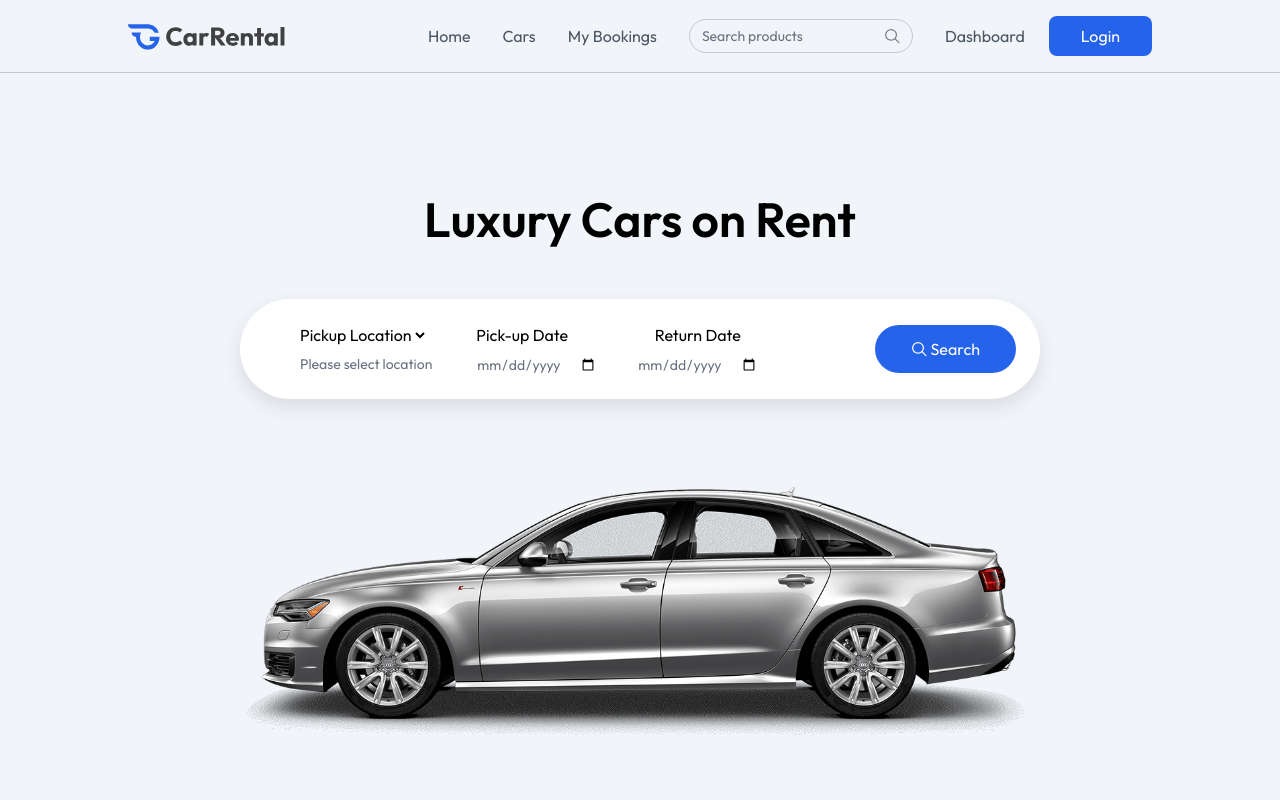
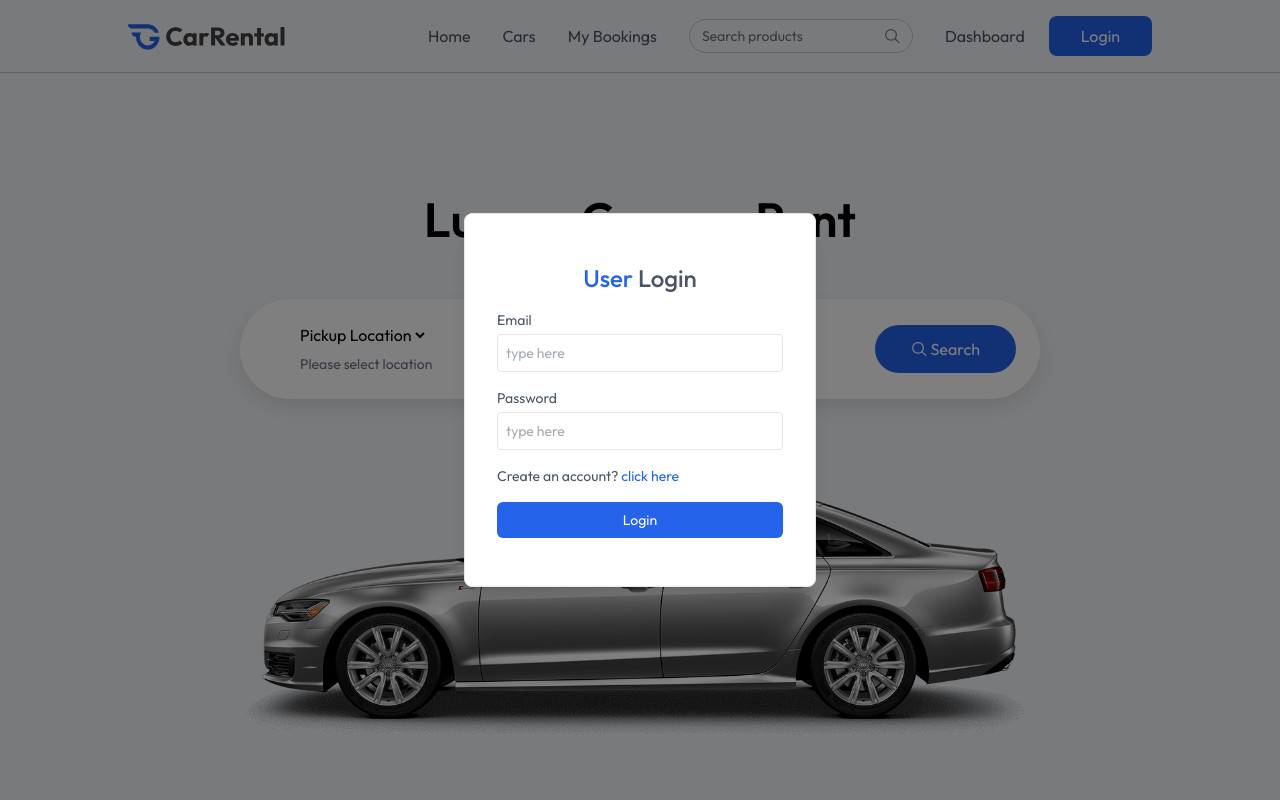
Before and after one commit to Nhat2210/Car-Rental, a React (Vite) app in the folder client/: page / in a window 1280 px wide. Shown: the top 800 px of the page. Built offline with nearby package versions, Linux system fonts and the light colour scheme.

Commit message:
feat(Login Page): build UI

```diff
--- a/client/src/App.jsx
+++ b/client/src/App.jsx
@@ -11,13 +11,15 @@
 import AddCar from './pages/owner/AddCar'
 import ManageCars from './pages/owner/ManageCars'
 import ManageBookings from './pages/owner/ManageBookings'
+import Login from './components/Login'
 
 const App = () => {
 
-  const [showLogin, setShowLogin] = useState(false)
+  const [showLogin, setShowLogin] = useState(true)
   const isOwnerPath = useLocation().pathname.startsWith('/owner')
   return (
     <>
+      {showLogin && <Login setShowLogin={setShowLogin} />}
       {!isOwnerPath && <Navbar setShowLogin={setShowLogin} />}
 
 
--- /dev/null
+++ b/client/src/components/Login.jsx
@@ -0,0 +1,50 @@
+import React from 'react'
+
+const Login = ({ setShowLogin }) => {
+
+    const [state, setState] = React.useState("login");
+    const [name, setName] = React.useState("");
+    const [email, setEmail] = React.useState("");
+    const [password, setPassword] = React.useState("");
+
+    const onSubmitHandler = async (event) => {
+        event.preventDefault();
+    }
+    return (
+        <div onClick={() => setShowLogin(false)} className='fixed top-0 bottom-0  left-0 right-0 z-100 flex items-center text-sm text-gray-600 bg-black/50'>
+            <form onClick={(e) => e.stopPropagation()} onSubmit={onSubmitHandler} className="flex flex-col gap-4 m-auto items-start p-8 py-12 w-80 sm:w-[352px] rounded-lg shadow-xl border border-gray-200 bg-white">
+                <p className="text-2xl font-medium m-auto">
+                    <span className="text-primary">User</span> {state === "login" ? "Login" : "Sign Up"}
+                </p>
+                {state === "register" && (
+                    <div className="w-full">
+                        <p>Name</p>
+                        <input onChange={(e) => setName(e.target.value)} value={name} placeholder="type here" className="border border-gray-200 rounded w-full p-2 mt-1 outline-primary" type="text" required />
+                    </div>
+                )}
+                <div className="w-full ">
+                    <p>Email</p>
+                    <input onChange={(e) => setEmail(e.target.value)} value={email} placeholder="type here" className="border border-gray-200 rounded w-full p-2 mt-1 outline-primary" type="email" required />
+                </div>
+                <div className="w-full ">
+                    <p>Password</p>
+                    <input onChange={(e) => setPassword(e.target.value)} value={password} placeholder="type here" className="border border-gray-200 rounded w-full p-2 mt-1 outline-primary" type="password" required />
+                </div>
+                {state === "register" ? (
+                    <p>
+                        Already have account? <span onClick={() => setState("login")} className="text-primary cursor-pointer">click here</span>
+                    </p>
+                ) : (
+                    <p>
+                        Create an account? <span onClick={() => setState("register")} className="text-primary cursor-pointer">click here</span>
+                    </p>
+                )}
+                <button className="bg-primary hover:bg-primary-dull transition-all text-white w-full py-2 rounded-md cursor-pointer">
+                    {state === "register" ? "Create Account" : "Login"}
+                </button>
+            </form>
+        </div>
+    )
+}
+
+export default Login
```
